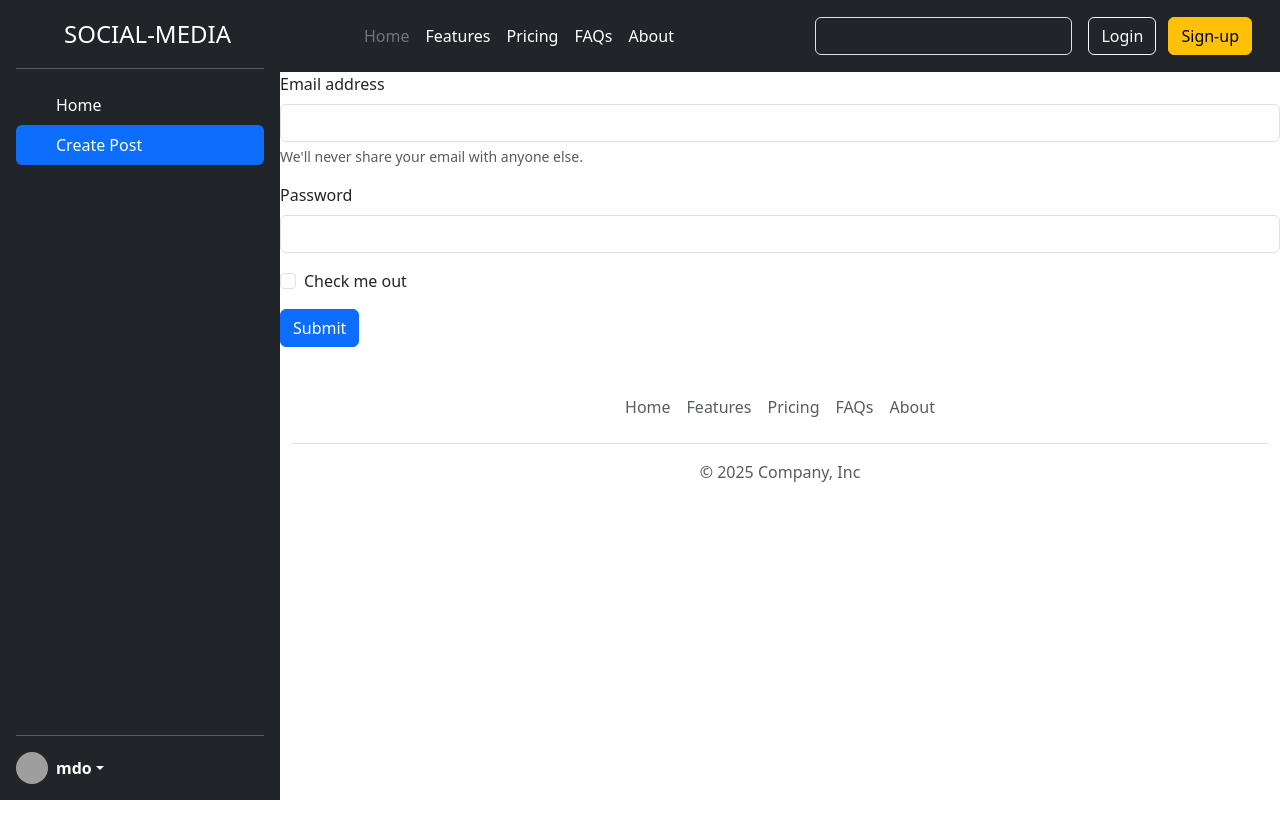
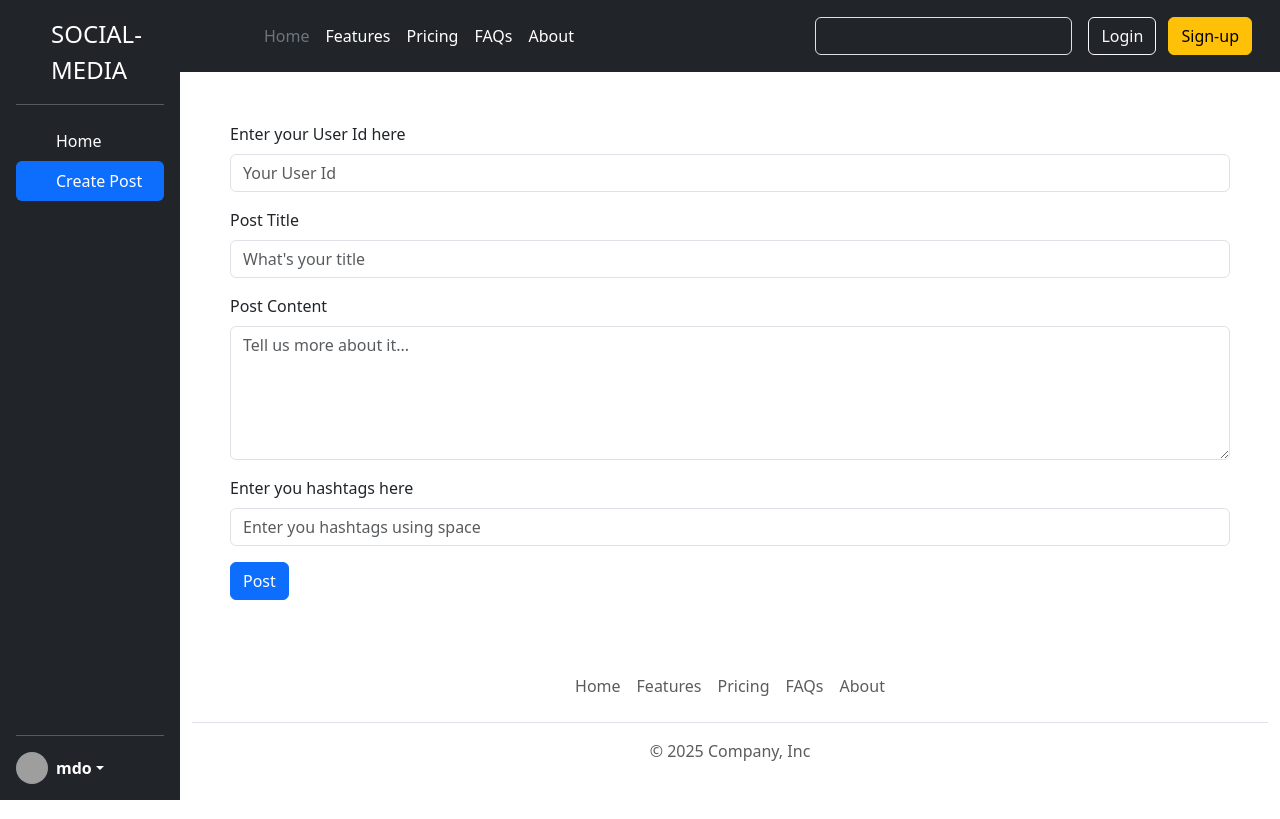
Before and after one commit to Vishrut-Pathak/Social-media, a React (Vite) app: page / in a window 1280 px wide. Both pictures are taken after a click on the link "Create Post". Built offline with nearby package versions, Linux system fonts and the light colour scheme; grey boxes are pictures that could not be loaded.

Commit message:
completed basic functinalities

```diff
--- a/src/App.css
+++ b/src/App.css
@@ -18,3 +18,10 @@
 .reactions{
   margin: 15px 0 0 0;
 }
+.create-post{
+  margin: 50px;
+
+}
+.postList{
+  display: flex;
+}
--- a/src/components/CreatePost.jsx
+++ b/src/components/CreatePost.jsx
@@ -1,26 +1,92 @@
-import React from 'react'
+import React, { useContext } from "react";
+import { useRef } from "react";
+import { PostList } from "./post-list-store";
 
 const CreatePost = () => {
+  const { addPost } = useContext(PostList);
+
+  const userIdElement = useRef();
+  const postTitleElement = useRef();
+  const postBodyElement = useRef();
+  const tagElement = useRef();
+
+  const handleOnSubmit = (event) => {
+    event.preventDefault();
+    const userId = userIdElement.current.value;
+    const postTitle = postTitleElement.current.value;
+    const postBody = postBodyElement.current.value;
+    const tag = tagElement.current.value.split(" ");
+    addPost(userId, postTitle, postBody, tag);
+
+    userIdElement.current.value = "";
+    postTitleElement.current.value = "";
+    postBodyElement.current.value = "";
+    tagElement.current.value = " ";
+  };
+
+  Element;
   return (
     <>
-    <form>
+      <form className="create-post" onSubmit={handleOnSubmit}>
         <div class="mb-3">
-    <label htmlFor="exampleInputEmail1" class="form-label">Email address</label>
-    <input type="email" class="form-control" id="exampleInputEmail1" aria-describedby="emailHelp"/>
-    <div id="emailHelp" class="form-text">We'll never share your email with anyone else.</div>
+          <label htmlFor="userId" class="form-label">
+            Enter your User Id here
+          </label>
+          <input
+            ref={userIdElement}
+            type="text"
+            class="form-control"
+            id="userId"
+            placeholder="Your User Id"
+          />
         </div>
+
         <div class="mb-3">
-    <label htmlFor="exampleInputPassword1" class="form-label">Password</label>
-    <input type="password" class="form-control" id="exampleInputPassword1"/>
+          <label htmlFor="title" class="form-label">
+            Post Title
+          </label>
+          <input
+            ref={postTitleElement}
+            type="text"
+            class="form-control"
+            id="title"
+            placeholder="What's your title"
+          />
         </div>
-  <div class="mb-3 form-check">
-    <input type="checkbox" class="form-check-input" id="exampleCheck1"/>
-    <label class="form-check-label" htmlFor="exampleCheck1">Check me out</label>
+
+        <div class="mb-3">
+          <label htmlFor="title" class="form-label">
+            Post Content
+          </label>
+          <textarea
+            ref={postBodyElement}
+            type="text"
+            rows={5}
+            class="form-control"
+            id="title"
+            placeholder="Tell us more about it..."
+          />
         </div>
-  <button type="submit" class="btn btn-primary">Submit</button>
+
+        <div class="mb-3">
+          <label htmlFor="tags" class="form-label">
+            Enter you hashtags here
+          </label>
+          <input
+            ref={tagElement}
+            type="text"
+            class="form-control"
+            id="tags"
+            placeholder="Enter you hashtags using space"
+          />
+        </div>
+
+        <button type="submit" class="btn btn-primary">
+          Post
+        </button>
       </form>
     </>
-  )
-}
+  );
+};
 
-export default CreatePost
+export default CreatePost;
--- a/src/components/PostList.jsx
+++ b/src/components/PostList.jsx
@@ -7,9 +7,9 @@ const PostList = () => {
  const {postList} = useContext(PostListData)
   return (
     <>
-
+    <div className='postList'>
     {postList.map((post) => (<Post key={post.id} post={post}></Post>))}
-
+    </div>
     </>
   )
 }
--- a/src/components/Sidebar.jsx
+++ b/src/components/Sidebar.jsx
@@ -3,7 +3,7 @@ import React from 'react'
 const Sidebar = ({selectTab, setSelectTab}) => {
   return (
     <>
-    <div className="d-flex flex-column flex-shrink-0 p-3 text-bg-dark sidebar" style={{width: "280px"}}> <a href="/" className="d-flex align-items-center mb-3 mb-md-0 me-md-auto text-white text-decoration-none"> <svg className="bi pe-none me-2" width="40" height="32" aria-hidden="true"><use xlinkHref="#bootstrap"></use></svg> <span className="fs-4">SOCIAL-MEDIA</span> </a> <hr/> <ul className="nav nav-pills flex-column mb-auto"> <li className="nav-item" onClick={() => setSelectTab("Home")}> <a href="#" className={`nav-link text-white ${selectTab === 'Home' && "active"}`} aria-current="page"> <svg className="bi pe-none me-2" width="16" height="16" aria-hidden="true"><use xlinkHref="#home"></use></svg>
+    <div className="d-flex flex-column flex-shrink-0 p-3 text-bg-dark sidebar" style={{width: "180px"}}> <a href="/" className="d-flex align-items-center mb-3 mb-md-0 me-md-auto text-white text-decoration-none"> <svg className="bi pe-none me-2" width="40" height="32" aria-hidden="true"><use xlinkHref="#bootstrap"></use></svg> <span className="fs-4">SOCIAL-MEDIA</span> </a> <hr/> <ul className="nav nav-pills flex-column mb-auto"> <li className="nav-item" onClick={() => setSelectTab("Home")}> <a href="#" className={`nav-link text-white ${selectTab === 'Home' && "active"}`} aria-current="page"> <svg className="bi pe-none me-2" width="16" height="16" aria-hidden="true"><use xlinkHref="#home"></use></svg>
 Home
 </a> </li> <li> <a href="#" onClick={() => setSelectTab("CreatePost")} className={`nav-link text-white ${selectTab === 'CreatePost' && "active"}`} > <svg className="bi pe-none me-2" width="16" height="16" aria-hidden="true"><use xlinkHref="#speedometer2"></use></svg>
 Create Post
--- a/src/components/post-list-store.jsx
+++ b/src/components/post-list-store.jsx
@@ -6,34 +6,53 @@ export const PostList = createContext({
   deletepost: () => {},
 });
 
-
 const postListReducer = (currPostList, action) => {
   let newPostList = currPostList;
 
-  if(action.type === "DELETE_POST"){
-    newPostList = currPostList.filter((post) => post.id !== action.payload.postId)
+  if (action.type === "DELETE_POST") {
+    newPostList = currPostList.filter(
+      (post) => post.id !== action.payload.postId,
+    );
+  } else if(action.type === "ADD_POST"){
+     newPostList = [action.payload, ...currPostList];
   }
   return newPostList;
-}
+};
 
 const PostListProvider = ({ children }) => {
+  const [postList, dispatchPostList] = useReducer(
+    postListReducer,
+    DEFAULT_POST_LIST,
+  );
 
- const [postList, dispatchPostList] = useReducer(postListReducer, DEFAULT_POST_LIST);
-
- const addPost = () => {
-
+  const addPost = (userId, postTitle, postBody, tag) => {
+    dispatchPostList({
+      type: "ADD_POST",
+      payload: {
+        id: Date.now(),
+        title: postTitle,
+        body: postBody,
+        reactions: Math.floor(Math.random() * 1000),
+        userId: userId,
+        tags: tag,
+      },
+    });
   };
 
   const deletepost = (postId) => {
     dispatchPostList({
       type: "DELETE_POST",
-    payload:{
+      payload: {
         postId,
-    }
-   })
- }
+      },
+    });
+  };
 
-  return <PostList.Provider value={{postList, addPost, deletepost}}>{children}</PostList.Provider>;
+  return (
+    <PostList.Provider value={{ postList, addPost, deletepost }}>
+      {children}
+    </PostList.Provider>
+  );
 };
 
 const DEFAULT_POST_LIST = [
@@ -55,5 +74,4 @@ const DEFAULT_POST_LIST = [
   },
 ];
 
-
 export default PostListProvider;
```
Lines whose indentation alone changed are shown as unchanged.
